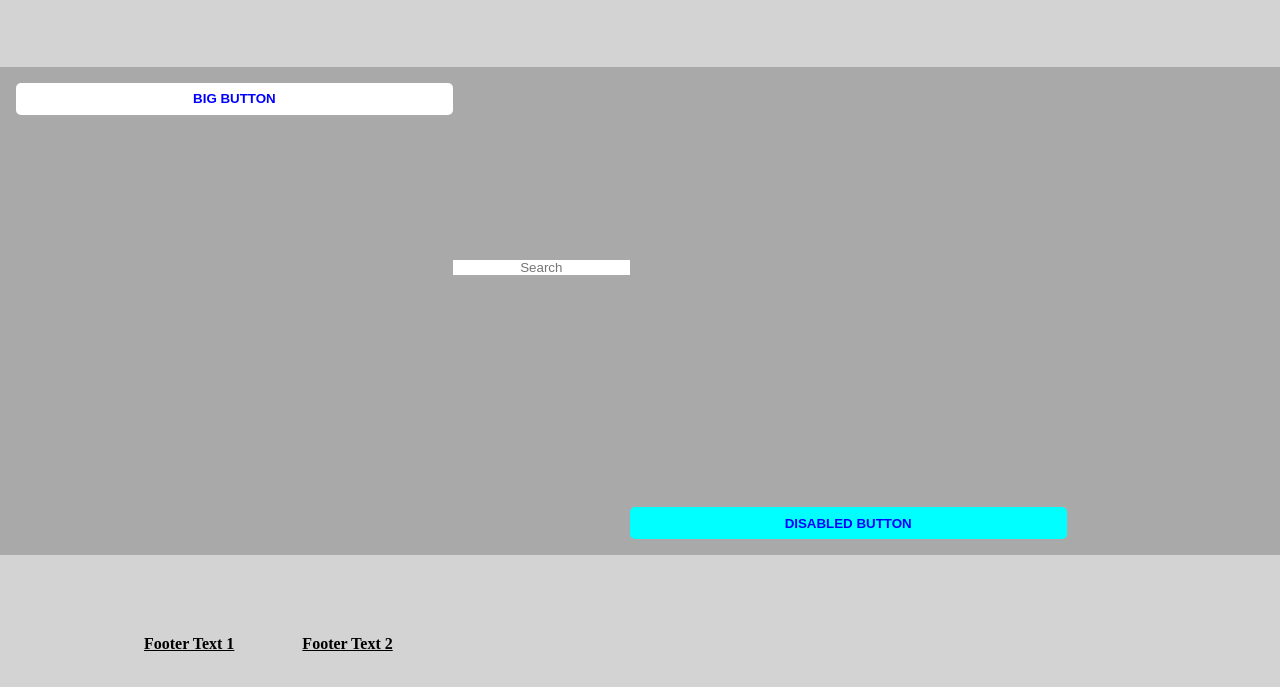
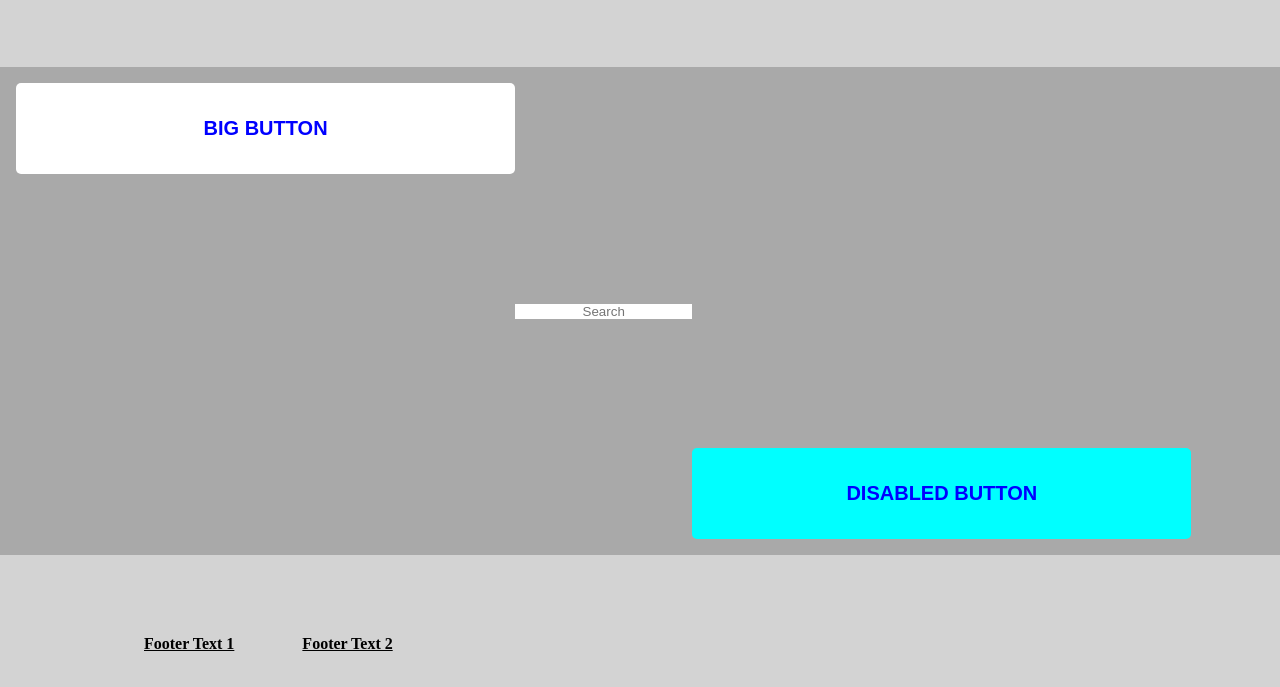
Before and after one commit to Ty7aN/TestDH, a plain HTML site: page Html_CSS/index.html in a window 1280 px wide. Shown: the part 85-772 px from the top of the page. Drawn offline with Linux system fonts and the light colour scheme.

Commit message:
Add files via upload

```diff
--- a/Html_CSS/index.html
+++ b/Html_CSS/index.html
@@ -13,13 +13,13 @@
       </header>
 
       <inside>
-          <button class="bb"><strong>BIG BUTTON</strong></button>
+          <button class="bb"><strong><h2>BIG BUTTON</h2></strong></button>
 
           <form action="#">
             <input type="text" placeholder="Search" class="search" />
           </form>
 
-          <button class="dsb" disabled><strong>DISABLED BUTTON</strong></button>
+          <button class="dsb" disabled><strong><h2>DISABLED BUTTON</h2></strong></button>
       </inside>
 
       <footer>
--- a/Html_CSS/style.css
+++ b/Html_CSS/style.css
@@ -35,25 +35,29 @@ inside {
     border-style: none;
     border-radius: 5px;
     background-color: white;
-    height: 7%;
-    width: 35%;
+    height: 20%;
+    width: 40%;
+}
+
+form {
+    align-self: center;
 }
 
 .search {
-    margin-top: 100%;
+    height: 5%;
+    width: 100%;
     border-style: none;
     display: block;
     text-align: center;
 }
 
 .dsb{
-
     color: blue;
     background-color: aqua;
     border-style: none;
     border-radius: 5px;
-    height: 7%;
-    width: 35%;
+    height: 20%;
+    width: 40%;
     align-self: end;
 }
 
```
